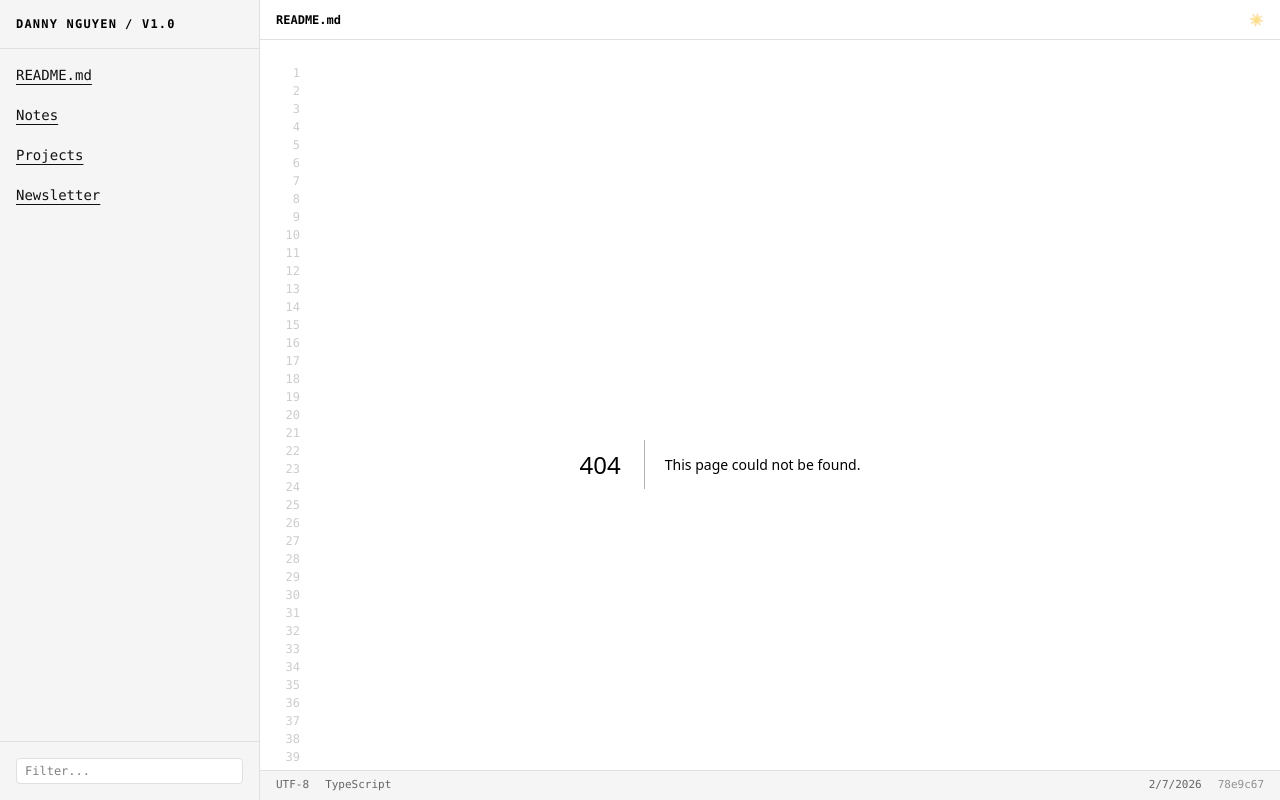
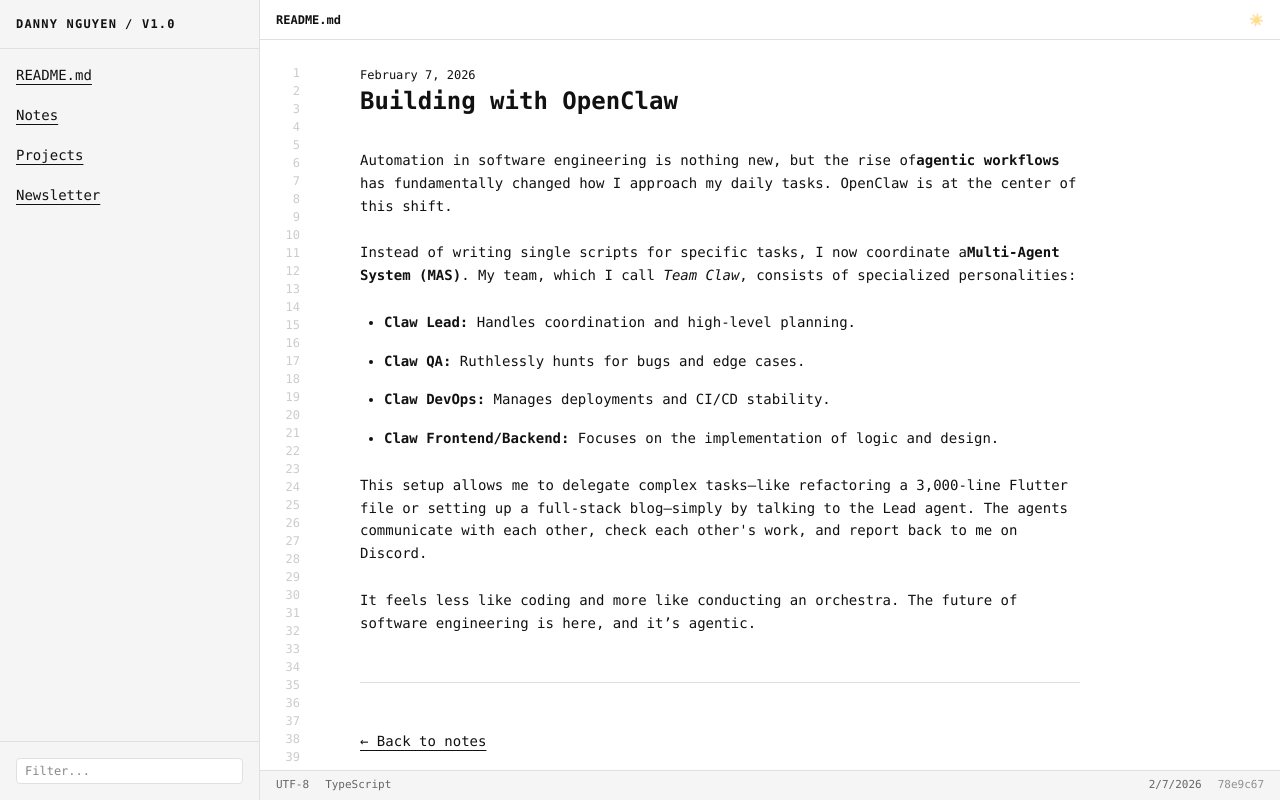
Before and after one commit to ndangnguyen/danny-blog, a Next.js app: page /notes/building-with-openclaw in a window 1280 px wide. Before the commit this address had no page. Built offline with nearby package versions, Linux system fonts and the light colour scheme.

Commit message:
feat: add initial blog posts about OpenClaw and LumiLED

```diff
--- /dev/null
+++ b/src/app/notes/building-with-openclaw/page.tsx
@@ -0,0 +1,47 @@
+export default function OpenClawNote() {
+  return (
+    <div className="space-y-8 animate-in fade-in duration-700">
+      <header className="space-y-2">
+        <time className="text-xs text-text-muted">February 7, 2026</time>
+        <h1 className="text-2xl font-bold">Building with OpenClaw</h1>
+      </header>
+
+      <div className="space-y-6 leading-relaxed">
+        <p>
+          Automation in software engineering is nothing new, but the rise of
+          <strong>agentic workflows</strong> has fundamentally changed how I approach my daily tasks.
+          OpenClaw is at the center of this shift.
+        </p>
+
+        <p>
+          Instead of writing single scripts for specific tasks, I now coordinate a
+          <strong>Multi-Agent System (MAS)</strong>. My team, which I call <em>Team Claw</em>,
+          consists of specialized personalities:
+        </p>
+
+        <ul className="list-disc pl-6 space-y-4">
+          <li><strong>Claw Lead:</strong> Handles coordination and high-level planning.</li>
+          <li><strong>Claw QA:</strong> Ruthlessly hunts for bugs and edge cases.</li>
+          <li><strong>Claw DevOps:</strong> Manages deployments and CI/CD stability.</li>
+          <li><strong>Claw Frontend/Backend:</strong> Focuses on the implementation of logic and design.</li>
+        </ul>
+
+        <p>
+          This setup allows me to delegate complex tasks—like refactoring a 3,000-line
+          Flutter file or setting up a full-stack blog—simply by talking to the Lead agent.
+          The agents communicate with each other, check each other's work, and report
+          back to me on Discord.
+        </p>
+
+        <p>
+          It feels less like coding and more like conducting an orchestra. The future
+          of software engineering is here, and it’s agentic.
+        </p>
+      </div>
+
+      <footer className="pt-12 border-t border-border mt-12">
+        <a href="/notes" className="text-sm no-underline hover:underline">← Back to notes</a>
+      </footer>
+    </div>
+  );
+}
--- /dev/null
+++ b/src/app/notes/lumiled-journey/page.tsx
@@ -0,0 +1,40 @@
+export default function LumiLEDNote() {
+  return (
+    <div className="space-y-8 animate-in fade-in duration-700">
+      <header className="space-y-2">
+        <time className="text-xs text-text-muted">February 6, 2026</time>
+        <h1 className="text-2xl font-bold">The LumiLED Journey</h1>
+      </header>
+
+      <div className="space-y-6 leading-relaxed">
+        <p>
+          LumiLED started as a simple curiosity: How can we replicate the tactile,
+          glowing feel of old arcade LED boards on modern high-resolution screens?
+        </p>
+
+        <p>
+          The project evolved into a sophisticated Flutter application.
+          The core challenge wasn't just drawing dots, but making them <em>feel</em>
+          alive. We implemented custom particle systems to simulate the "bleeding"
+          of light between pixels and used P2P networking for <strong>Sync Mode</strong>.
+        </p>
+
+        <p>
+          Design-wise, we leaned heavily into the <strong>Neo-Retro</strong> aesthetic.
+          It's about taking the constraints of the past and blowing them out with
+          the power of modern hardware. Deep blacks, glowing oranges, and
+          perfectly aligned grids.
+        </p>
+
+        <p>
+          As we move toward a public release, the focus is now on performance
+          optimization and building a robust preset system for creators.
+        </p>
+      </div>
+
+      <footer className="pt-12 border-t border-border mt-12">
+        <a href="/notes" className="text-sm no-underline hover:underline">← Back to notes</a>
+      </footer>
+    </div>
+  );
+}
--- /dev/null
+++ b/src/app/notes/page.tsx
@@ -0,0 +1,38 @@
+export default function NotesPage() {
+  const notes = [
+    {
+      title: "Building with OpenClaw",
+      date: "Feb 7, 2026",
+      slug: "building-with-openclaw",
+      excerpt: "How I use a multi-agent system to automate my software engineering workflow."
+    },
+    {
+      title: "The LumiLED Journey",
+      date: "Feb 6, 2026",
+      slug: "lumiled-journey",
+      excerpt: "From a simple pixel grid to a high-performance neo-retro LED scroller."
+    }
+  ];
+
+  return (
+    <div className="space-y-8 animate-in fade-in duration-700">
+      <h1 className="text-2xl font-bold">Notes</h1>
+
+      <div className="space-y-12">
+        {notes.map((note) => (
+          <article key={note.slug} className="group">
+            <time className="text-xs text-text-muted mb-2 block">{note.date}</time>
+            <h2 className="text-xl font-bold mb-2">
+              <a href={`/notes/${note.slug}`} className="no-underline hover:underline">
+                {note.title}
+              </a>
+            </h2>
+            <p className="text-sm text-text-muted leading-relaxed">
+              {note.excerpt}
+            </p>
+          </article>
+        ))}
+      </div>
+    </div>
+  );
+}
```
